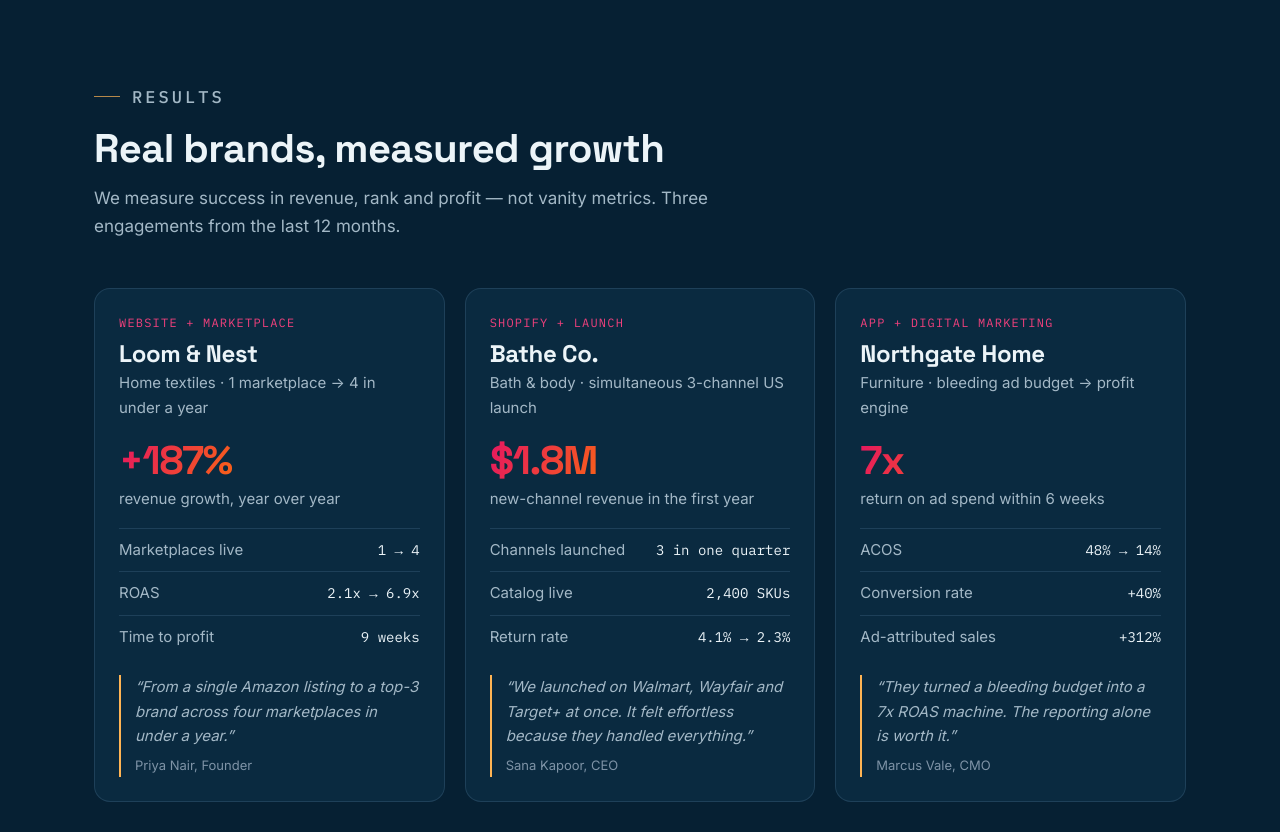
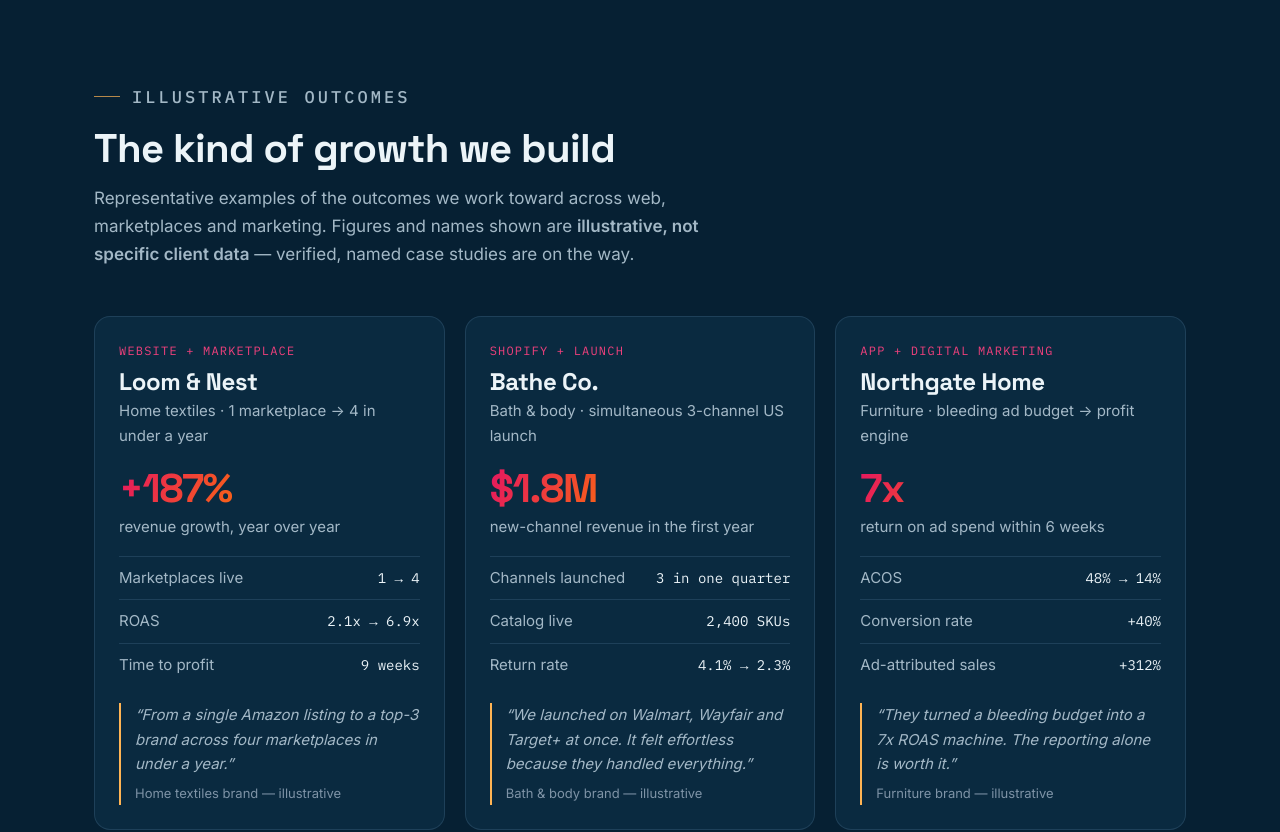
Before and after one commit to rahulriefel/ECOM-Vercel, a plain HTML site: page index.html in a window 1280 px wide. Shown: the part 2280-3112 px from the top of the page. Drawn offline with Linux system fonts and the light colour scheme.

Commit message:
Relabel case studies as illustrative; remove fabricated testimonials

```diff
--- a/index.html
+++ b/index.html
@@ -241,9 +241,9 @@
 <section id="results" class="band">
   <div class="wrap">
     <div class="sec-head reveal">
-      <p class="label">Results</p>
-      <h2>Real brands, measured growth</h2>
-      <p>We measure success in revenue, rank and profit — not vanity metrics. Three engagements from the last 12 months.</p>
+      <p class="label">Illustrative outcomes</p>
+      <h2>The kind of growth we build</h2>
+      <p>Representative examples of the outcomes we work toward across web, marketplaces and marketing. Figures and names shown are <strong>illustrative, not specific client data</strong> — verified, named case studies are on the way.</p>
     </div>
     <div class="case-grid">
       <article class="card case reveal">
@@ -257,7 +257,7 @@
           <tr><td>ROAS</td><td>2.1x → 6.9x</td></tr>
           <tr><td>Time to profit</td><td>9 weeks</td></tr>
         </table>
-        <blockquote>“From a single Amazon listing to a top-3 brand across four marketplaces in under a year.”<cite>Priya Nair, Founder</cite></blockquote>
+        <blockquote>“From a single Amazon listing to a top-3 brand across four marketplaces in under a year.”<cite>Home textiles brand — illustrative</cite></blockquote>
       </article>
       <article class="card case reveal">
         <p class="tag">Shopify + launch</p>
@@ -270,7 +270,7 @@
           <tr><td>Catalog live</td><td>2,400 SKUs</td></tr>
           <tr><td>Return rate</td><td>4.1% → 2.3%</td></tr>
         </table>
-        <blockquote>“We launched on Walmart, Wayfair and Target+ at once. It felt effortless because they handled everything.”<cite>Sana Kapoor, CEO</cite></blockquote>
+        <blockquote>“We launched on Walmart, Wayfair and Target+ at once. It felt effortless because they handled everything.”<cite>Bath &amp; body brand — illustrative</cite></blockquote>
       </article>
       <article class="card case reveal">
         <p class="tag">App + digital marketing</p>
@@ -283,7 +283,7 @@
           <tr><td>Conversion rate</td><td>+40%</td></tr>
           <tr><td>Ad-attributed sales</td><td>+312%</td></tr>
         </table>
-        <blockquote>“They turned a bleeding budget into a 7x ROAS machine. The reporting alone is worth it.”<cite>Marcus Vale, CMO</cite></blockquote>
+        <blockquote>“They turned a bleeding budget into a 7x ROAS machine. The reporting alone is worth it.”<cite>Furniture brand — illustrative</cite></blockquote>
       </article>
     </div>
   </div>
```
